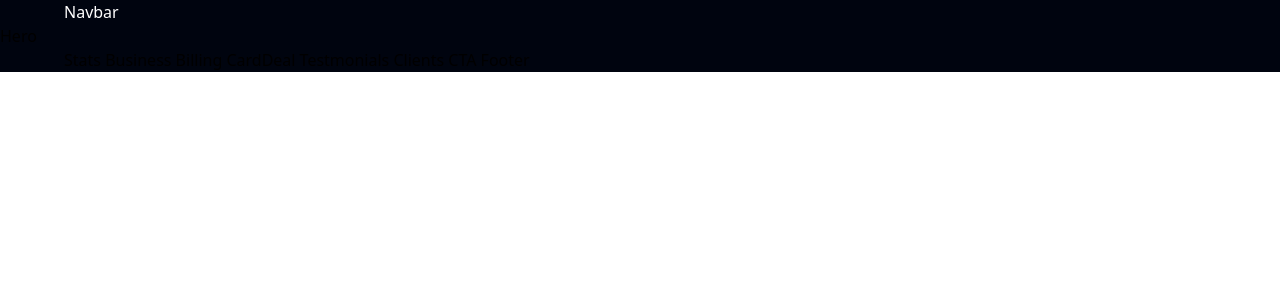
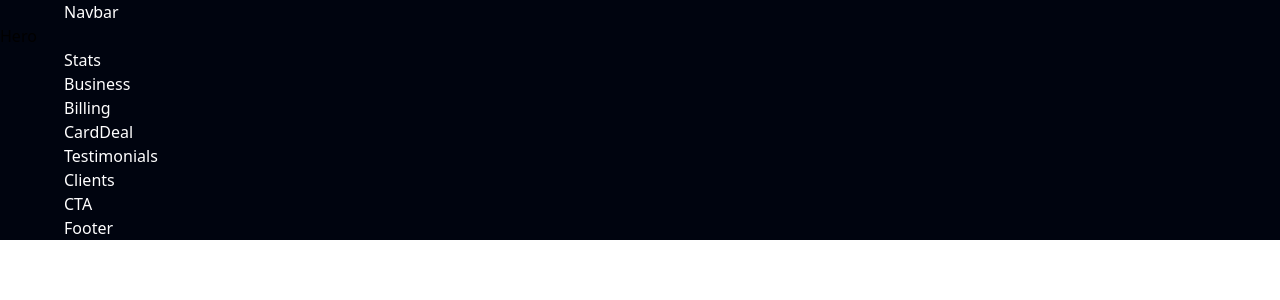
Before and after one commit to lobnor2/Modern-UI-UX-Tailwind, a React (Vite) app: page / in a window 1280 px wide. Shown: the top 300 px of the page. Built offline with nearby package versions, Linux system fonts and the light colour scheme.

Commit message:
imported all the components from index to app

```diff
--- a/src/App.jsx
+++ b/src/App.jsx
@@ -1,12 +1,25 @@
 import { useState } from "react";
 import styles from "./style";
 import "./App.css";
-
+import {
+  Navbar,
+  Hero,
+  Stats,
+  CTA,
+  Testimonials,
+  Footer,
+  Billing,
+  CardDeal,
+  Business,
+  Clients,
+} from "./components";
 function App() {
   return (
     <div className="bg-primary w-full overflow-hidden ">
       <div className={`${styles.paddingX} ${styles.flexCenter}`}>
-        <div className={`${styles.boxWidth} text-white`}>Navbar</div>
+        <div className={`${styles.boxWidth} text-white`}>
+          <Navbar />
+        </div>
       </div>
 
       <div className={`bg-primary ${styles.flexStart}`}>
@@ -14,8 +27,15 @@ function App() {
       </div>
 
       <div className={`bg-primary ${styles.paddingX} ${styles.flexStart}`}>
-        <div className={`${styles.boxWidth}`}>
-          Stats Business Billing CardDeal Testmonials Clients CTA Footer
+        <div className={`${styles.boxWidth} text-white`}>
+          <Stats />
+          <Business />
+          <Billing />
+          <CardDeal />
+          <Testimonials />
+          <Clients />
+          <CTA />
+          <Footer />
         </div>
       </div>
     </div>
--- /dev/null
+++ b/src/components/index.js
@@ -0,0 +1,23 @@
+import Navbar from "./Navbar";
+import CTA from "./CTA";
+import Stats from "./Stats";
+import Footer from "./Footer";
+import Testimonials from "./Testimonials";
+import Hero from "./Hero";
+import Billing from "./Billing";
+import CardDeal from "./CardDeal";
+import Business from "./Business";
+import Clients from "./Clients";
+
+export {
+  Navbar,
+  CTA,
+  Stats,
+  Footer,
+  Testimonials,
+  Hero,
+  Billing,
+  CardDeal,
+  Business,
+  Clients,
+};
```
